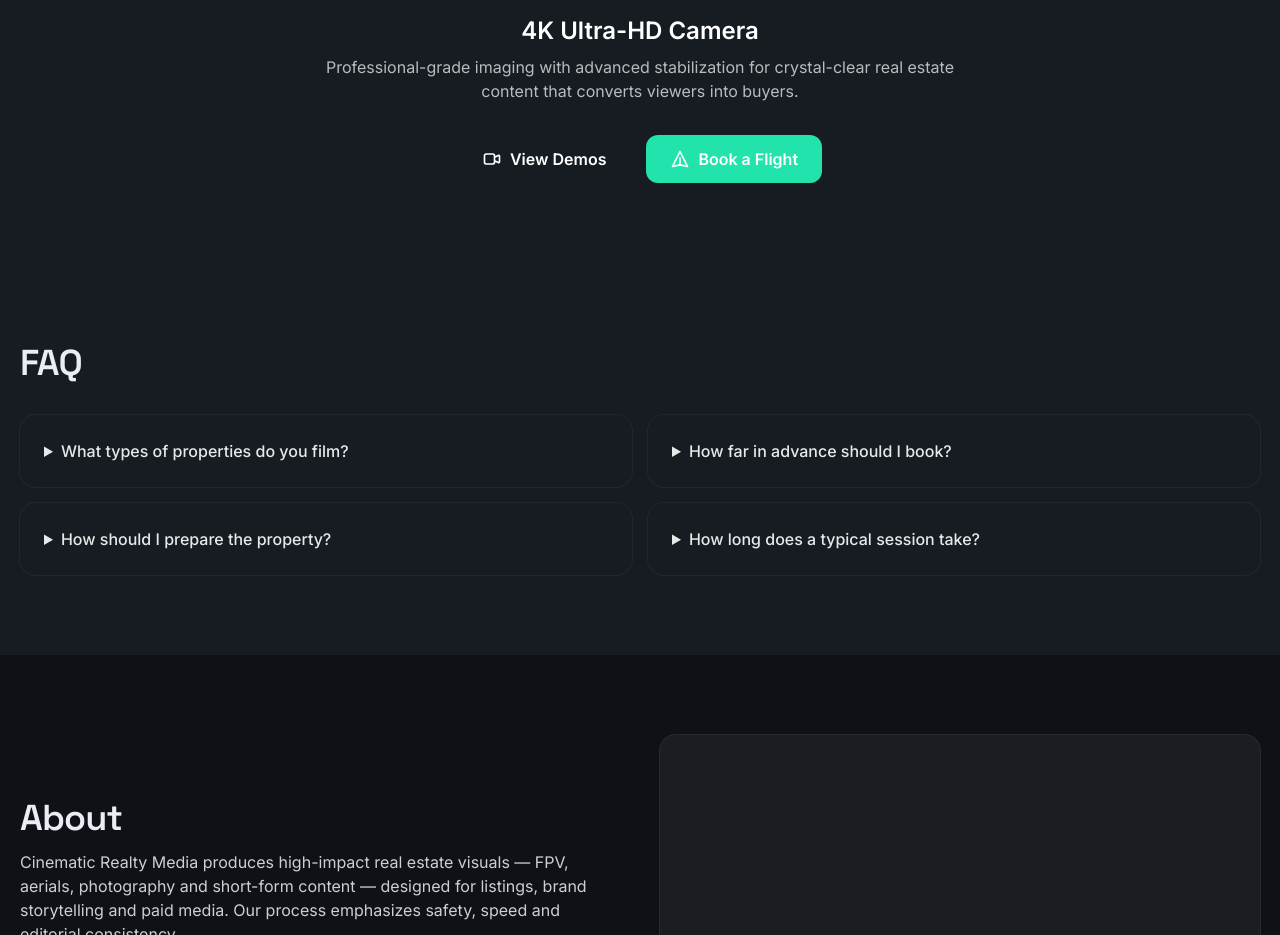
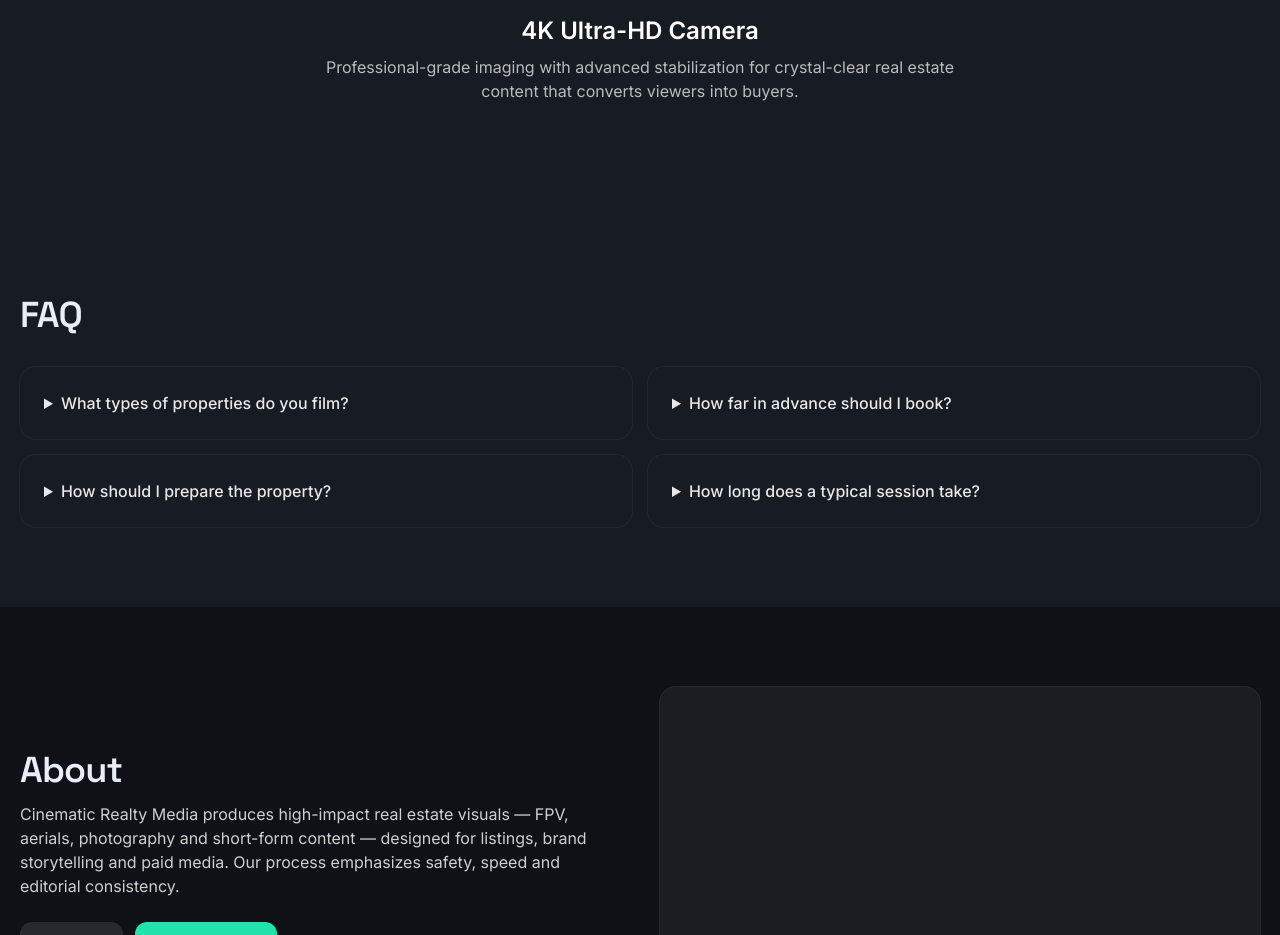
Before and after one commit to matthewgharmon-stack/dron-fpv, a plain HTML site: page index.html in a window 1280 px wide. Shown: the part 5700-6635 px from the top of the page. Drawn offline with nearby package versions, Linux system fonts and the light colour scheme.

Commit message:
Update index.html

```diff
--- a/index.html
+++ b/index.html
@@ -841,17 +841,6 @@
         <h3 class="text-2xl font-semibold text-white mb-2">4K Ultra-HD Camera</h3>
         <p class="text-white/70 mb-8 max-w-2xl mx-auto">Professional-grade imaging with advanced stabilization for crystal-clear real estate content that converts viewers into buyers.</p>
         <div class="flex flex-col sm:flex-row justify-center gap-4">
-          <a href="#work" class="inline-flex items-center justify-center rounded-xl bg-primary px-6 py-3 font-semibold text-white hover:bg-primary-dark transition-all">
-            <svg class="w-5 h-5 mr-2" fill="none" stroke="currentColor" viewBox="0 0 24 24">
-              <path stroke-linecap="round" stroke-linejoin="round" stroke-width="2" d="M15 10l4.553-2.276A1 1 0 0121 8.618v6.764a1 1 0 01-1.447.894L15 14M5 18h8a2 2 0 002-2V8a2 2 0 00-2-2H5a2 2 0 00-2 2v8a2 2 0 002 2z"/>
-            </svg>
-            View Demos
-          </a>
-          <a href="#book" class="inline-flex items-center justify-center rounded-xl bg-accent px-6 py-3 font-semibold text-white hover:bg-accent-dark transition-all">
-            <svg class="w-5 h-5 mr-2" fill="none" stroke="currentColor" viewBox="0 0 24 24">
-              <path stroke-linecap="round" stroke-linejoin="round" stroke-width="2" d="M12 19l9 2-9-18-9 18 9-2zm0 0v-8"/>
-            </svg>
-            Book a Flight
           </a>
         </div>
       </div>
```
